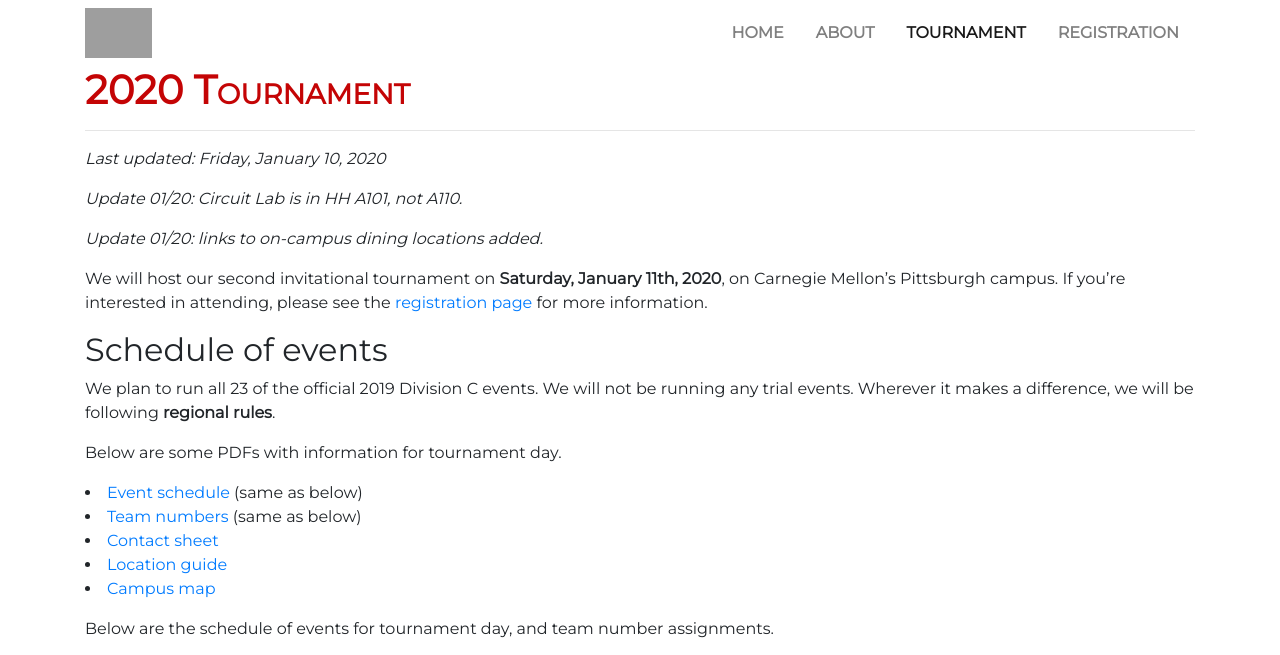
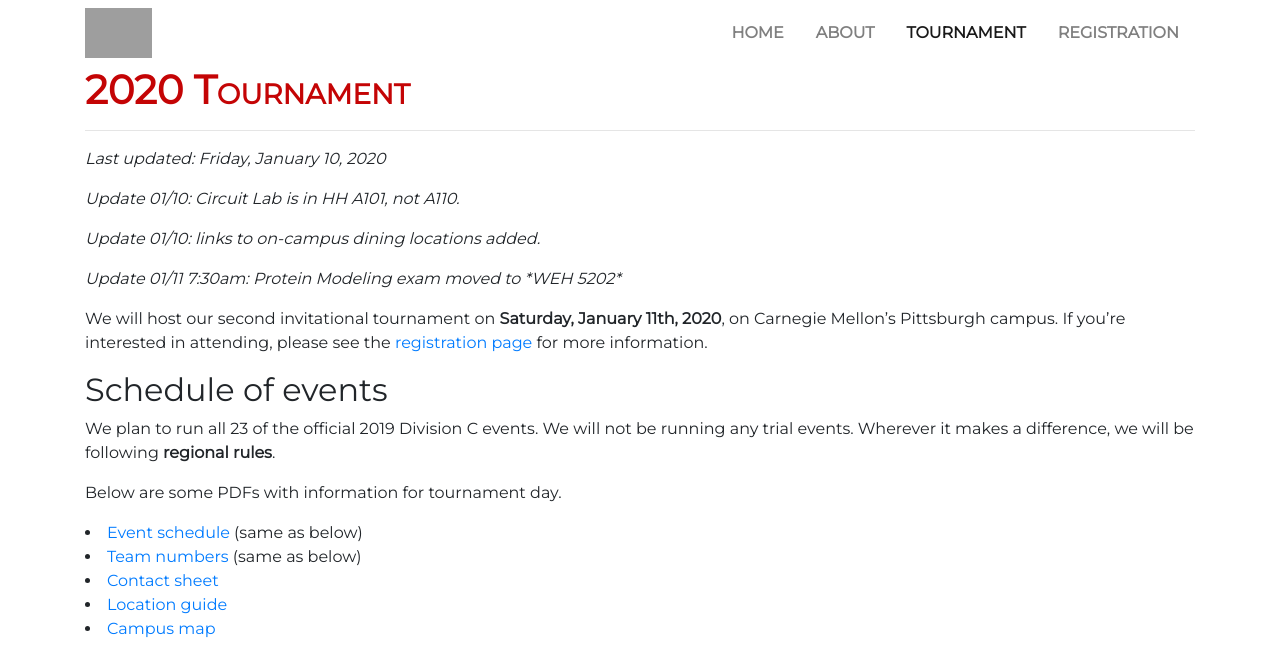
Before and after one commit to cmuscioly/cmuscioly.github.io, a Jekyll site: the page built from tournament.md, in a window 1280 px wide. Shown: the top 655 px of the page. Built offline with Jekyll 4.4.1, drawn with Linux system fonts in a browser that asks for light colours; nearby versions of some CDN libraries; grey boxes are pictures that could not be loaded.

Commit message:
change protein modeling room

```diff
--- a/tournament.md
+++ b/tournament.md
@@ -8,9 +8,11 @@ permalink: /tournament/
 <hr>
 _Last updated: Friday, January 10, 2020_
 
-_Update 01/20: Circuit Lab is in HH A101, not A110._
+_Update 01/10: Circuit Lab is in HH A101, not A110._
 
-_Update 01/20: links to on-campus dining locations added._
+_Update 01/10: links to on-campus dining locations added._
+
+_Update 01/11 7:30am: Protein Modeling exam moved to *WEH 5202*_
 
 We will host our second invitational tournament on
 **Saturday, January 11th, 2020**, on Carnegie Mellon's Pittsburgh campus.
```
Also changed, not shown: 1 other file.
